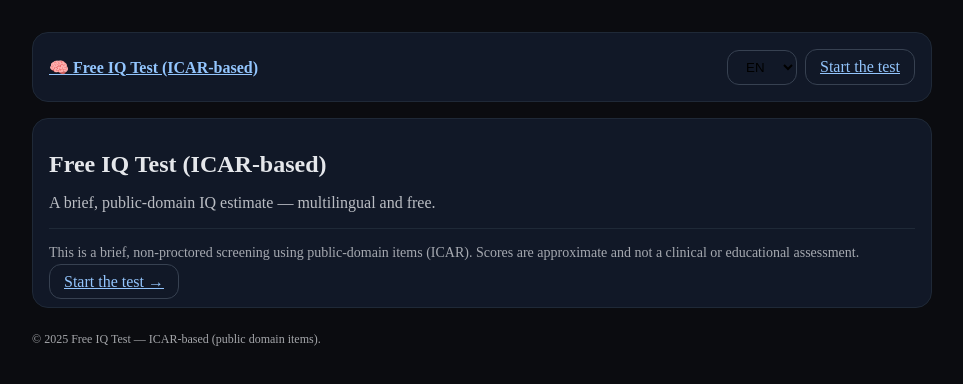
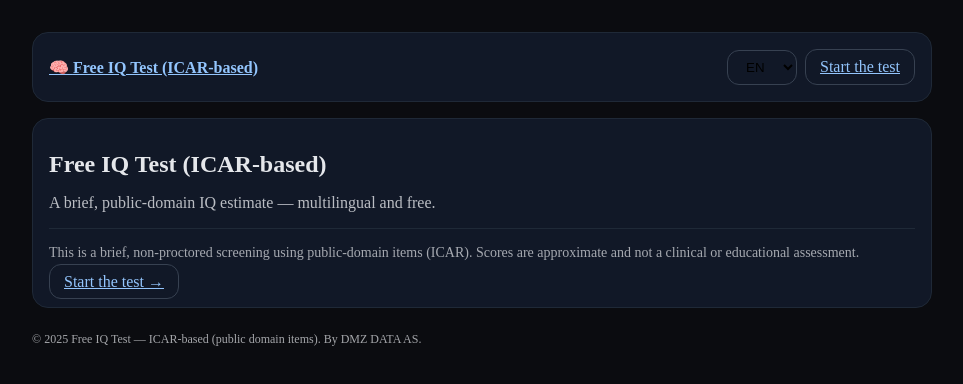
Before and after one commit to anderswr/brain-test.org, a Next.js app: page / in a window 1280 px wide. Shown: the top 384 px of the page, without its empty margins (158-1121 px from the left). Built offline with nearby package versions, Linux system fonts and the light colour scheme.

Commit message:
Update SiteFooter.tsx

```diff
--- a/components/SiteFooter.tsx
+++ b/components/SiteFooter.tsx
@@ -2,7 +2,7 @@
 export default function SiteFooter() {
   return (
     <footer style={{opacity:.7, fontSize:12, marginTop:24}}>
-      © {new Date().getFullYear()} Free IQ Test — ICAR-based (public domain items).
+      © {new Date().getFullYear()} Free IQ Test — ICAR-based (public domain items). By DMZ DATA AS.
     </footer>
   );
 }
```
